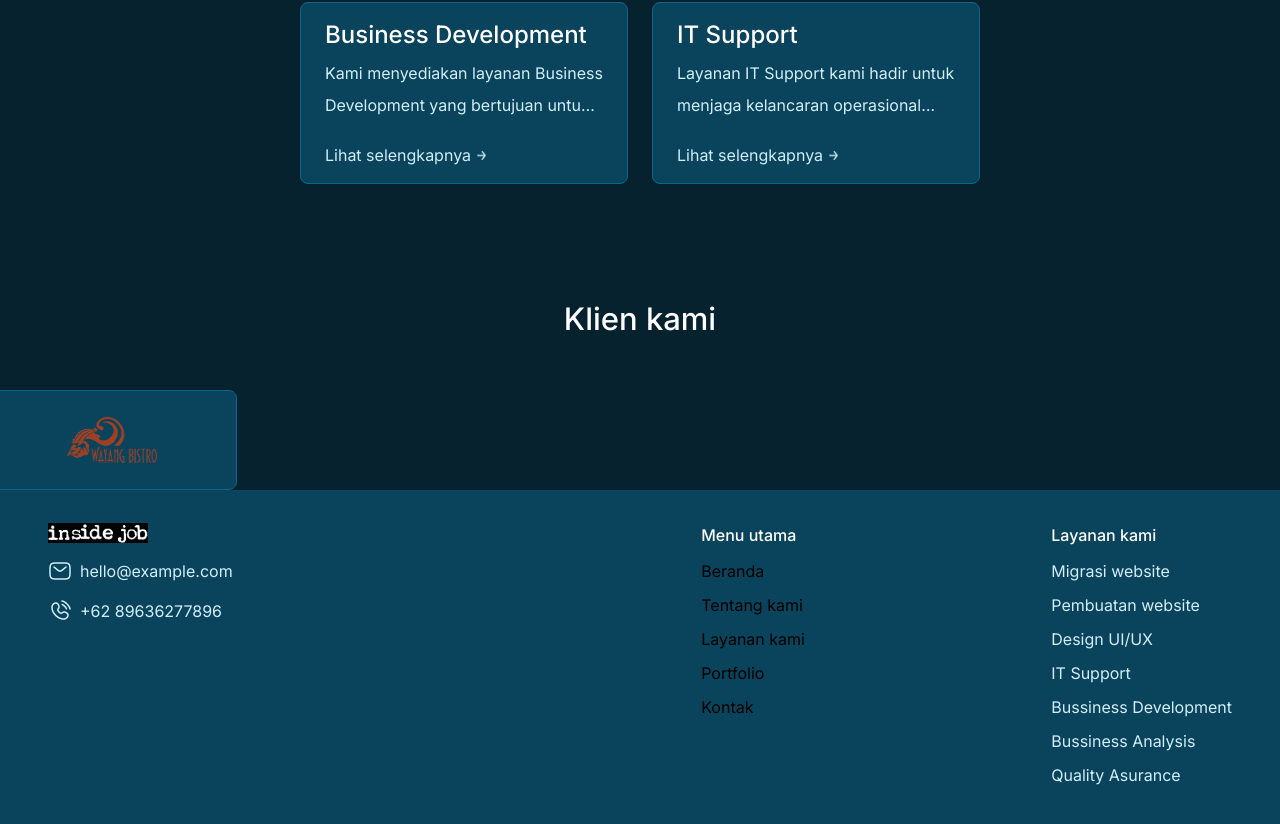
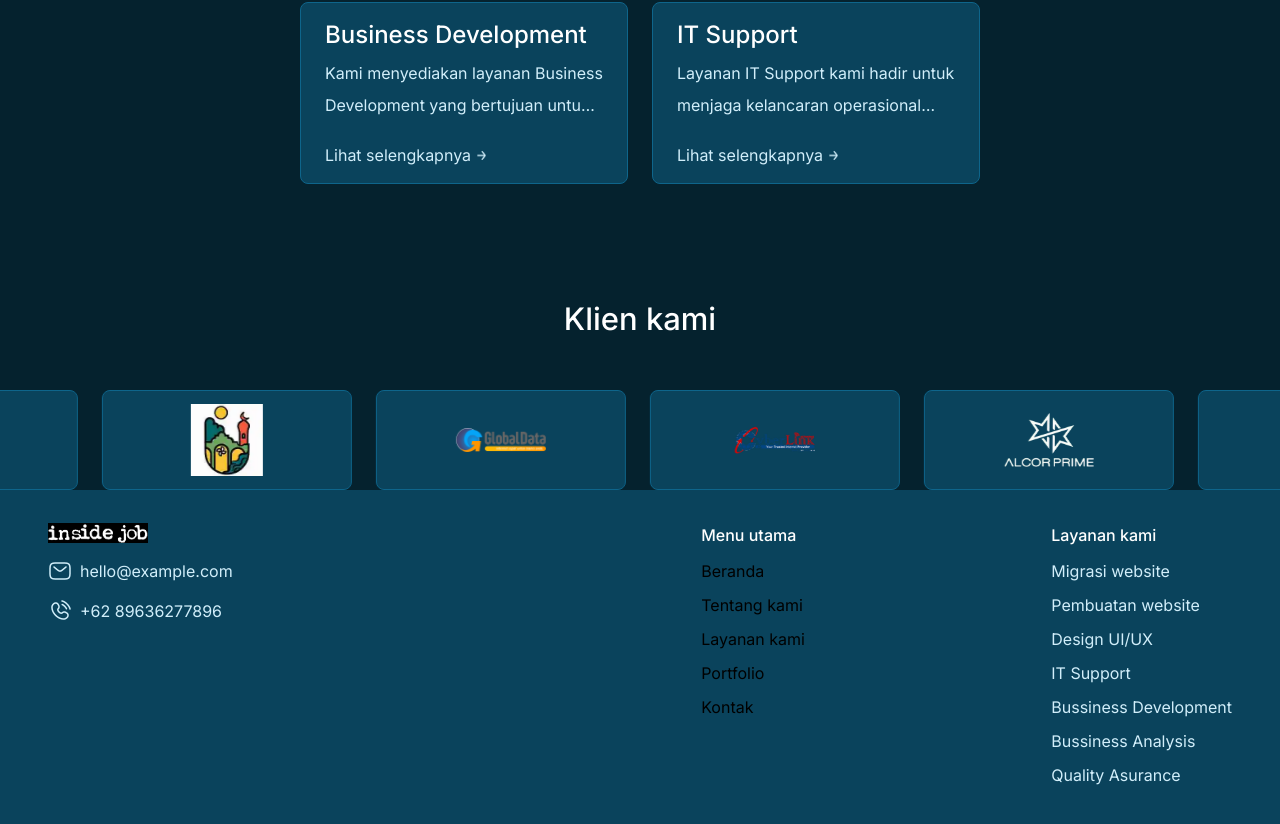
Before and after one commit to Revitalismo/inside-job, a Next.js app: page / in a window 1280 px wide. Shown: the part 1623-2447 px from the top of the page. Built offline with nearby package versions, Linux system fonts and the light colour scheme; a web font is replaced by a local one.

Commit message:
fix: change animation-duration to prevent animation run too fast

```diff
--- a/src/app/sections/animation.module.css
+++ b/src/app/sections/animation.module.css
@@ -1,5 +1,5 @@
 .scroll-animation {
-    animation-duration: 3s;
+    animation-duration: 30s;
     animation-timing-function: ease-in-out;
     animation-iteration-count: infinite;
     animation-name: scrollIn;
```
